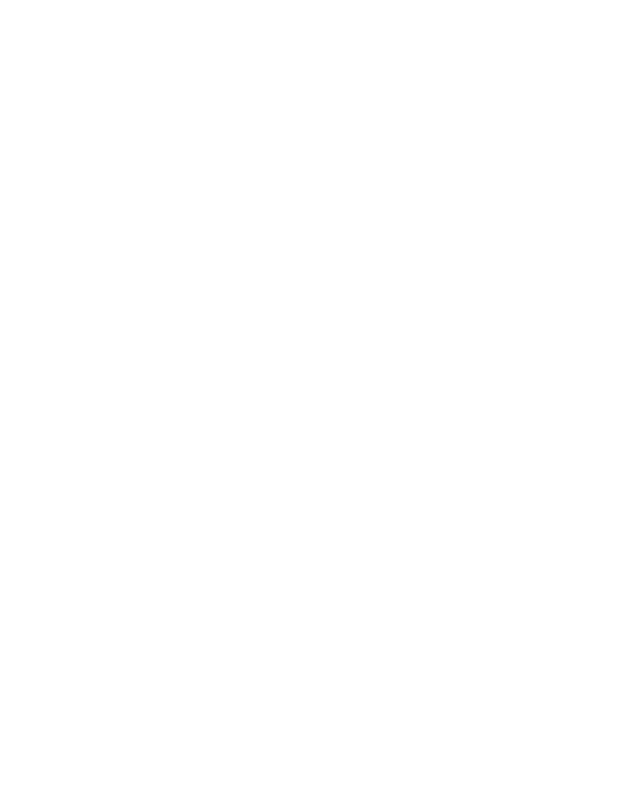
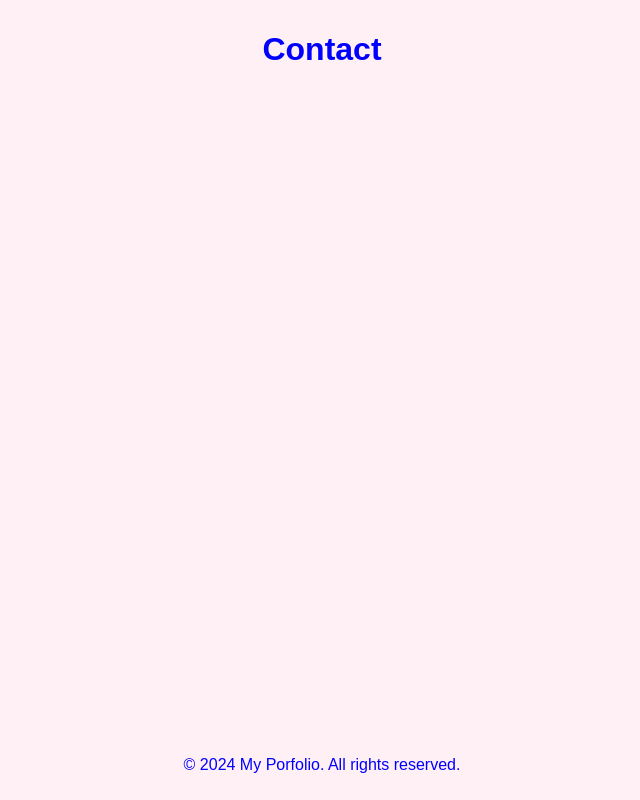
Before and after one commit to mel6reg/mel6reg.github.io, a plain HTML site: page main/contact.html in a window 1280 px wide. Shown: the whole page, without its empty margins (318-958 px from the left). Drawn offline with Linux system fonts and the light colour scheme; files that its build step writes are made by us from their sources.

Commit message:
making it work

```diff
--- a/main/contact.html
+++ b/main/contact.html
@@ -0,0 +1,21 @@
+<html lang="en">
+    <head>
+
+    <meta charset="UTF-8">
+    <meta name="viewport" content="width=device-width, initial-scale=1.0">
+    <title>Contacts</title>
+    <link rel = "stylesheet" href="css/style.css">
+
+    </head>
+
+    <body>
+        <header>
+            <h1>Contact</h1>
+        </header>
+
+        <footer><a href="https://mel6reg.github.io/">Home</a></footer>
+        <footer>
+            <p>© 2024 My Porfolio. All rights reserved.</p>
+        </footer>
+    </body>
+</html>
```
Also changed, not shown: main/projects.html (+1 -0 lines).
